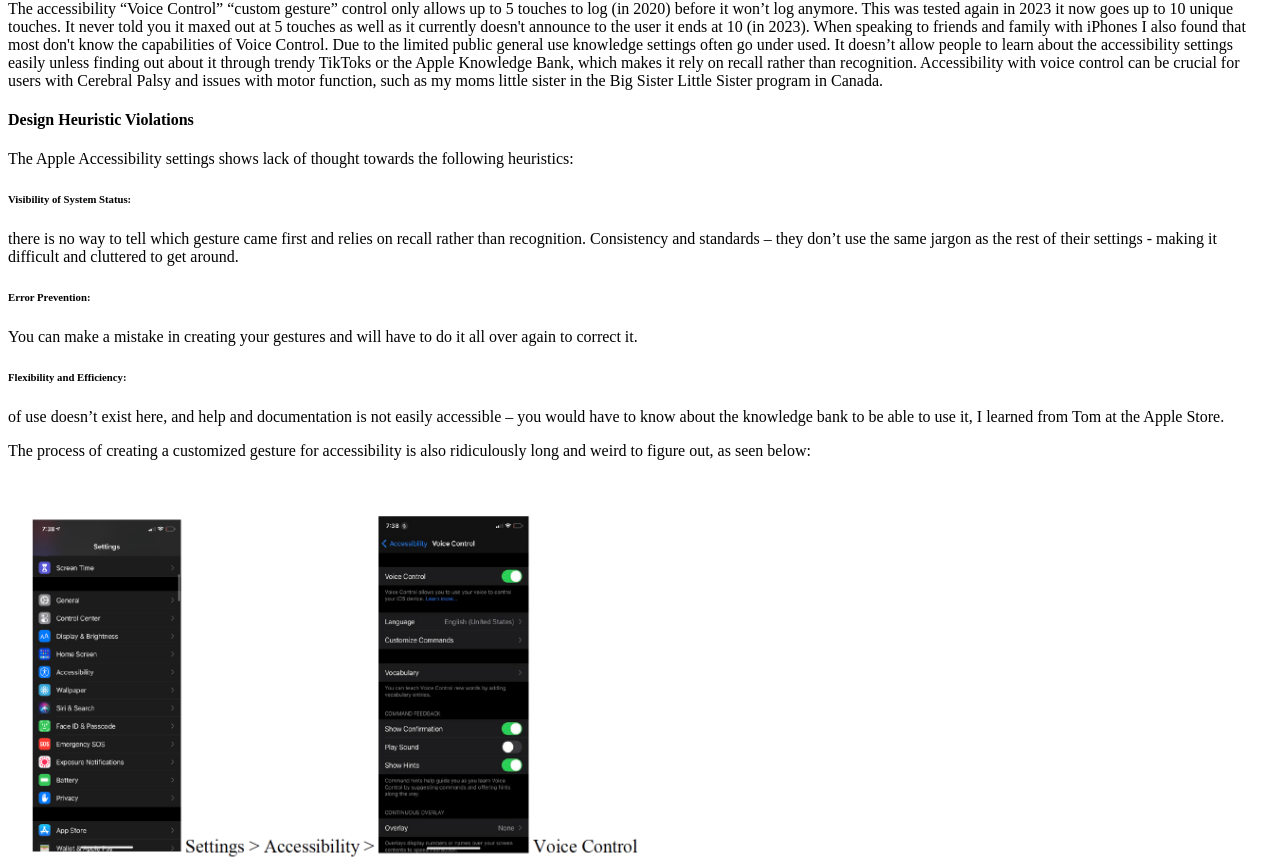
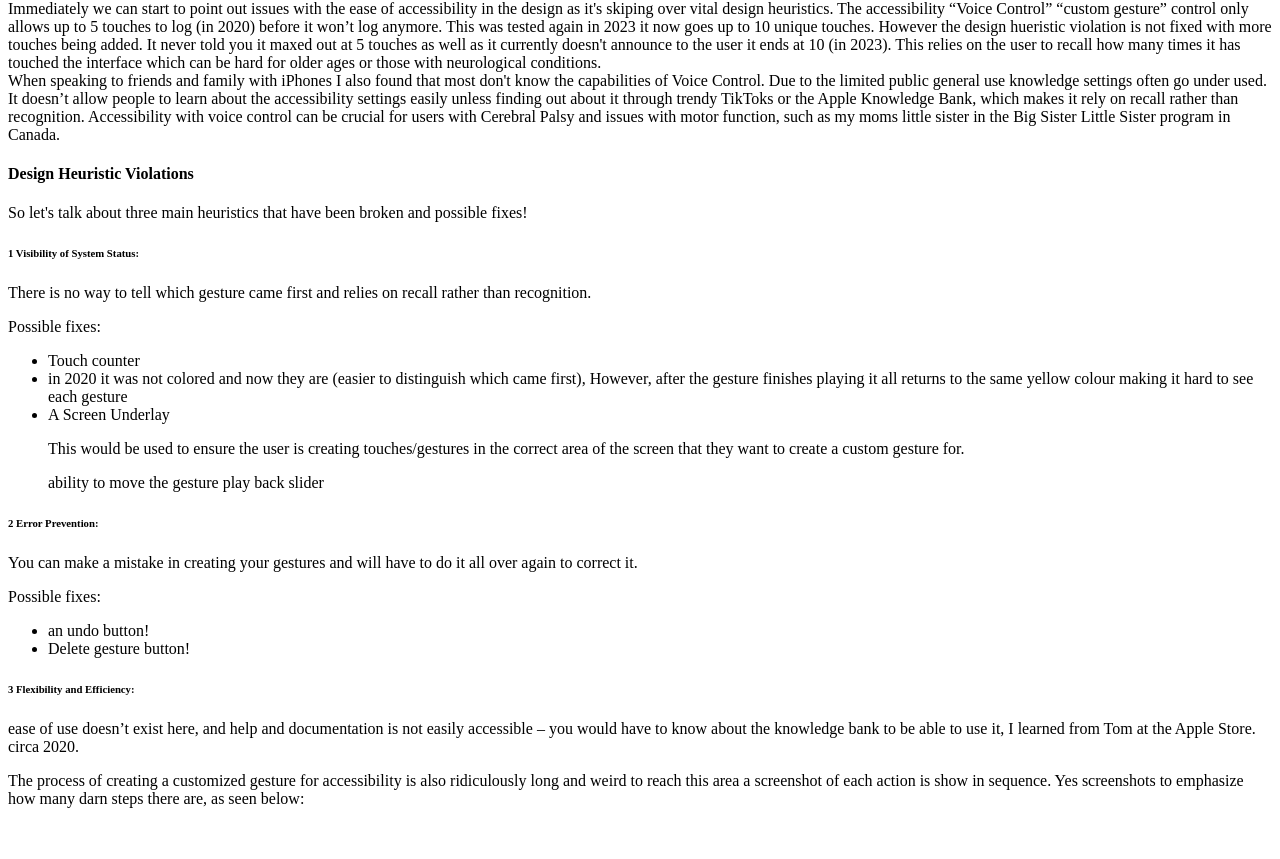
Before and after one commit to Ameranthi/Personal-Website, a Next.js app: page /AppleCaseStudy in a window 1280 px wide. Shown: the part 634-1493 px from the top of the page. Built offline with nearby package versions, Linux system fonts and the light colour scheme.

Commit message:
more edits to apple case study

```diff
--- a/pages/AppleCaseStudy.js
+++ b/pages/AppleCaseStudy.js
@@ -19,38 +19,55 @@
                 <h4 class="text-gray-800 text-2xl font-semibold flex justify-center py-5 dark:text-white">Accessibility Function: Voice Control</h4>
 
 
-<video width="320" height="240" muted autoplay>
+<video width="320" height="240" muted autoplay controls>
   <source src="https://juliao.vercel.app/customcommands.MP4" type="video/mp4"/>
+
   Your browser does not support the video tag.
 </video>
 
-                <p>The accessibility “Voice Control” “custom gesture” control only allows up to 5 touches to log (in 2020) before it won’t log anymore. This was tested again in 2023 it now goes up to 10 unique touches.
+                <p> Immediately we can start to point out issues with the ease of accessibility in the design as it's skiping over vital design heuristics.
 
-                    It never told you it maxed out at 5 touches as well as it currently doesn't announce to the user it ends at 10 (in 2023).
-
+                    The accessibility “Voice Control” “custom gesture” control only allows up to 5 touches to log (in 2020) before it won’t log anymore. This was tested again in 2023 it now goes up to 10 unique touches. However the design hueristic violation is not fixed with more touches being added. It never told you it maxed out at 5 touches as well as it currently doesn't announce to the user it ends at 10 (in 2023). This relies on the user to recall how many times it has touched the interface which can be hard for older ages or those with neurological conditions.
+                    <br></br>
                     When speaking to friends and family with iPhones I also found that most don't know the capabilities of Voice Control. Due to the limited public general use knowledge settings often go under used. It doesn’t allow people to learn about the accessibility settings easily unless finding out about it through trendy TikToks or the Apple Knowledge Bank, which makes it rely on recall rather than recognition. Accessibility with voice control can be crucial for users with Cerebral Palsy and issues with motor function, such as my moms little sister in the Big Sister Little Sister program in Canada.
                 </p>
 
                 <h4 class="text-gray-800 text-2xl font-semibold flex justify-center py-5 dark:text-white">Design Heuristic Violations </h4>
-                <p>The Apple Accessibility settings shows lack of thought towards the following heuristics:</p>
+                <p>So let's talk about three main heuristics that have been broken and possible fixes!</p>
 
-                <h6 class="text-gray-800 text-2xl font-semibold flex justify-left py-5 dark:text-white">Visibility of System Status: </h6>
-                there is no way to tell which gesture came first and relies on recall rather than recognition.
-                Consistency and standards – they don’t use the same jargon as the rest of their settings - making it
-                difficult and cluttered to get around.
+                <h6 class="text-gray-800 text-2xl font-semibold flex justify-left py-5 dark:text-white">1 Visibility of System Status: </h6>
+                There is no way to tell which gesture came first and relies on recall rather than recognition.
 
-            <h6 class="text-gray-800 text-2xl font-semibold flex justify-left py-5 dark:text-white">Error Prevention:</h6>
+                <p>Possible fixes:</p>
+                <ul>
+                    <li> Touch counter </li>
+                    <li> in 2020 it was not colored and now they are (easier to distinguish which came first), However, after the gesture finishes playing it all returns to the same yellow colour making it hard to see each gesture</li>
+                    <li>A Screen Underlay</li>
+                    <p> This would be used to ensure the user is creating touches/gestures in the correct area of the screen that they want to create a custom gesture for. </p>
+                    <p> ability to move the gesture play back slider</p>
+
+                </ul>
+
+
+            <h6 class="text-gray-800 text-2xl font-semibold flex justify-left py-5 dark:text-white">2 Error Prevention:</h6>
                 You can make a mistake in creating your gestures and will have to do it all over again to correct
                 it.
+                <br/>
+                <p>Possible fixes:</p>
+                <ul>
+                    <li>an undo button!</li>
+                    <li>Delete gesture button!</li>
 
-              <h6 class="text-gray-800 text-2xl font-semibold flex justify-left py-5 dark:text-white">Flexibility and Efficiency:</h6>
-              <p>
-                of use doesn’t exist here, and help and documentation is not easily accessible –
+                </ul>
+
+
+              <h6 class="text-gray-800 text-2xl font-semibold flex justify-left py-5 dark:text-white">3 Flexibility and Efficiency:</h6>
+              <p> ease of use doesn’t exist here, and help and documentation is not easily accessible –
                 you would have to know about the knowledge bank to be able to use it, I learned from Tom at
-                the Apple Store. </p>
+                the Apple Store. circa 2020. </p>
 
                 <p> The process of creating a customized gesture for accessibility is also ridiculously long and weird
-                    to figure out, as seen below:</p>
+                    to reach this area a screenshot of each action is show in sequence. Yes screenshots to emphasize how many darn steps there are, as seen below:</p>
 
                 <Image
                 src='/a1.png'
@@ -86,7 +103,7 @@
                     <p>
                     It is recommended to have users know their status and not rely on recall. Having numbers of used
                     gestures inside the custom gestures set up so you can see your status, show that the maximum
-                    gestures to use is five, numbers on the gestures themselves to be able to identify them, allow for
+                    gestures to use is five(2020) or now 10 in 2023, numbers on the gestures themselves to be able to identify them or have them colour coordinated, allow for
                     error correction by an “ edit” button and be able to move the gestures around- this would be for
                     efficiency and advanced users. Keep the timeline at the bottom of the custom gestures creation page
                     so people can see the play back. Allow for low opacity backgrounds of the home screen or apps to
```
